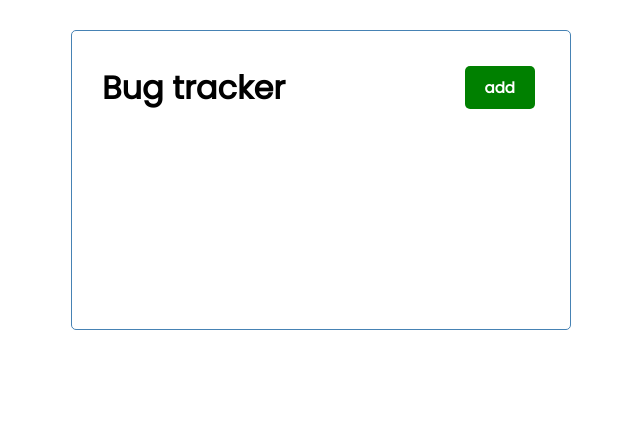
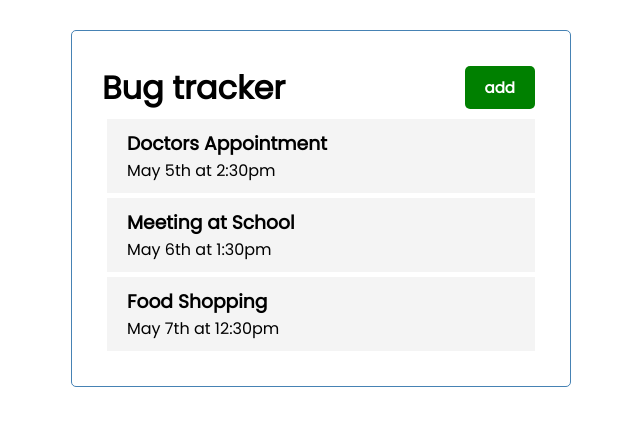
Before and after one commit to ArjunMohan008/bug-tracker-light, an Angular app: page / in a window 1280 px wide. Shown: the top 426 px of the page, without its empty margins (319-959 px from the left). Built offline with nearby package versions, Linux system fonts and the light colour scheme.

Commit message:
feat -task -task-item

```diff
--- /dev/null
+++ b/src/app/Task.ts
@@ -0,0 +1,6 @@
+export interface Task {
+  id?: number;
+  text: string;
+  day: string;
+  reminder: boolean;
+}
--- a/src/app/app.component.html
+++ b/src/app/app.component.html
@@ -1,3 +1,4 @@
 <div class="container">
   <app-header></app-header>
+  <app-tasks></app-tasks>
 </div>
--- a/src/app/app.module.ts
+++ b/src/app/app.module.ts
@@ -4,12 +4,16 @@ import { BrowserModule } from '@angular/platform-browser';
 import { AppComponent } from './app.component';
 import { HeaderComponent } from './components/header/header.component';
 import { ButtonComponent } from './components/button/button.component';
+import { TasksComponent } from './components/tasks/tasks.component';
+import { TaskItemComponent } from './components/task-item/task-item.component';
 
 @NgModule({
   declarations: [
     AppComponent,
     HeaderComponent,
-    ButtonComponent
+    ButtonComponent,
+    TasksComponent,
+    TaskItemComponent
   ],
   imports: [
     BrowserModule
--- /dev/null
+++ b/src/app/components/task-item/task-item.component.html
@@ -0,0 +1,4 @@
+<div class="task">
+  <h3>{{task.text}}</h3>
+  <p>{{task.day}}</p>
+</div>
--- /dev/null
+++ b/src/app/components/task-item/task-item.component.scss
@@ -0,0 +1,16 @@
+.task {
+  background: #f4f4f4;
+  margin: 5px;
+  padding: 10px 20px;
+  cursor: pointer;
+}
+
+.task.reminder {
+  border-left: 5px solid green;
+}
+
+.task h3 {
+  display: flex;
+  align-items: center;
+  justify-content: space-between;
+}
--- /dev/null
+++ b/src/app/components/task-item/task-item.component.ts
@@ -0,0 +1,17 @@
+import { Component, OnInit, Input } from '@angular/core';
+import {Task} from "../../Task"
+
+@Component({
+  selector: 'app-task-item',
+  templateUrl: './task-item.component.html',
+  styleUrls: ['./task-item.component.scss']
+})
+export class TaskItemComponent implements OnInit {
+  @Input() task: Task;
+
+  constructor() { }
+
+  ngOnInit(): void {
+  }
+
+}
--- /dev/null
+++ b/src/app/components/tasks/tasks.component.html
@@ -0,0 +1,2 @@
+<!-- <p *ngFor="let task of tasks">{{task.text}}</p> -->
+<app-task-item *ngFor="let task of tasks" [task]="task"></app-task-item>
--- /dev/null
+++ b/src/app/components/tasks/tasks.component.ts
@@ -0,0 +1,19 @@
+import { Component, OnInit } from '@angular/core';
+import { Task } from "../../Task";
+import { TASKS } from "../../mock-tasks"
+
+@Component({
+  selector: 'app-tasks',
+  templateUrl: './tasks.component.html',
+  styleUrls: ['./tasks.component.scss']
+})
+export class TasksComponent implements OnInit {
+
+
+  constructor() { }
+
+  ngOnInit(): void {
+  }
+
+  tasks: Task[] = TASKS;
+}
--- /dev/null
+++ b/src/app/mock-tasks.ts
@@ -0,0 +1,22 @@
+import { Task } from './Task';
+
+export const TASKS: Task[] = [
+  {
+    id: 1,
+    text: 'Doctors Appointment',
+    day: 'May 5th at 2:30pm',
+    reminder: true,
+  },
+  {
+    id: 2,
+    text: 'Meeting at School',
+    day: 'May 6th at 1:30pm',
+    reminder: true,
+  },
+  {
+    id: 3,
+    text: 'Food Shopping',
+    day: 'May 7th at 12:30pm',
+    reminder: false,
+  },
+];
--- a/tsconfig.json
+++ b/tsconfig.json
@@ -25,6 +25,7 @@
     "enableI18nLegacyMessageIdFormat": false,
     "strictInjectionParameters": true,
     "strictInputAccessModifiers": true,
-    "strictTemplates": true
+    "strictTemplates": true,
+    "strictPropertyInitialization": false
   }
 }
```
Also changed, not shown: src/app/components/tasks/tasks.component.scss (added), 2 other files (tests, documents, lock files or other folders).
